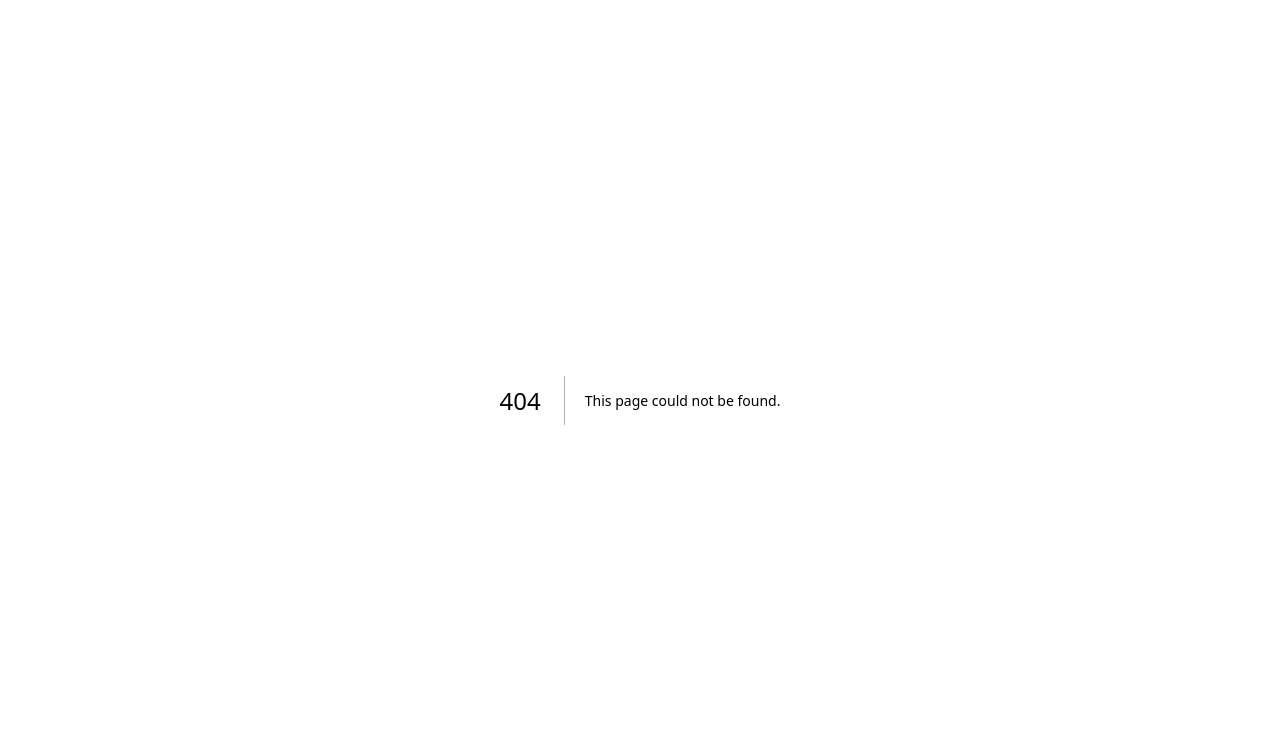
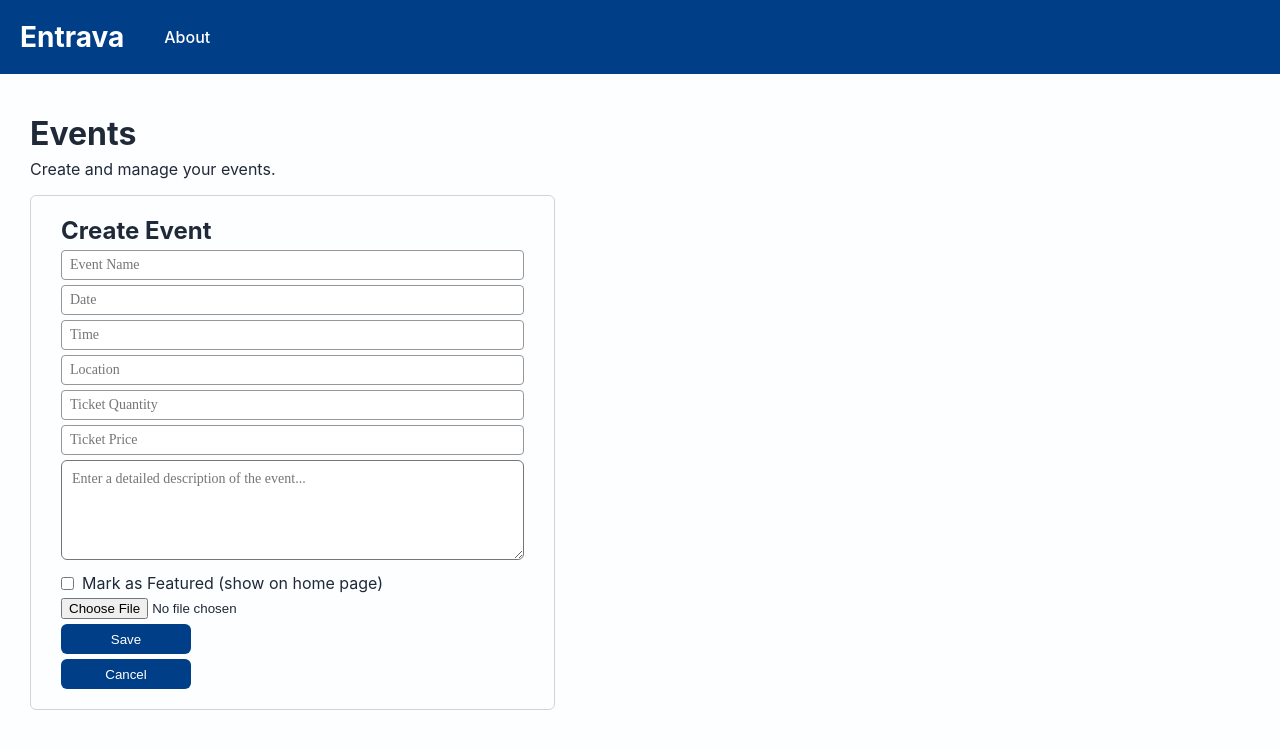
Before and after one commit to 7Hector27/nextjs-ticketing-app, a Next.js app: page /dash/events in a window 1280 px wide. Before the commit this address had no page. Shown: the top 748 px of the page. Built offline with nearby package versions, Linux system fonts and the light colour scheme; no server answers.

Commit message:
created event page and eventForm component

```diff
--- /dev/null
+++ b/components/EventForm/EventForm.module.scss
@@ -0,0 +1,48 @@
+.eventForm {
+  .form {
+    border: 1px solid lightgray;
+    padding: 20px 30px;
+    border-radius: 6px;
+    display: flex;
+    flex-direction: column;
+    max-width: 525px;
+    gap: 5px;
+    .formHeader {
+      > h2 {
+        font-size: 20px;
+      }
+    }
+    .input {
+      background-color: white;
+      border: 1px solid #979797;
+      border-radius: 4px;
+      height: 30px;
+      padding: 8px;
+      font-size: 14px;
+      font-family: hind;
+      color: #181818;
+      cursor: pointer;
+    }
+    .textArea {
+      min-height: 100px;
+      background-color: white;
+      border-radius: 6px;
+      padding: 10px;
+      font-size: 14px;
+      font-family: hind;
+      cursor: pointer;
+    }
+    .button {
+      width: 130px;
+      height: 30px;
+      border: none;
+      border-radius: 6px;
+      background-color: #003f88;
+      color: white;
+      cursor: pointer;
+      &:hover {
+        background-color: #004ea7;
+      }
+    }
+  }
+}
--- /dev/null
+++ b/components/EventForm/EventForm.tsx
@@ -0,0 +1,83 @@
+import React from "react";
+
+import styles from "./EventForm.module.scss";
+const EventForm = () => {
+  return (
+    <div className={styles.eventForm}>
+      <form onSubmit={() => {}} className={styles.form}>
+        <h2 className={styles.formHeader}>Create Event</h2>
+        <input
+          type="text"
+          id="name"
+          name="name"
+          placeholder="Event Name"
+          className={styles.input}
+          required
+        />
+        <input
+          type="text"
+          id="date"
+          name="date"
+          placeholder="Date "
+          className={styles.input}
+          required
+        />
+        <input
+          type="text"
+          id="time"
+          name="time"
+          placeholder="Time"
+          className={styles.input}
+          required
+        />
+        <input
+          type="text"
+          id="location"
+          name="location"
+          placeholder="Location"
+          className={styles.input}
+          required
+        />
+        <input
+          type="text"
+          id="quantity"
+          name="quantity"
+          placeholder="Ticket Quantity"
+          className={styles.input}
+          required
+        />
+        <input
+          type="text"
+          id="price"
+          name="price"
+          placeholder="Ticket Price"
+          className={styles.input}
+          required
+        />
+        <textarea
+          id="description"
+          name="description"
+          placeholder="Enter a detailed description of the event..."
+          className={styles.textArea}
+        />
+        <label
+          style={{ display: "flex", alignItems: "center", marginTop: "8px" }}
+        >
+          <input type="checkbox" name="featured" />
+          <span style={{ marginLeft: "8px" }}>
+            Mark as Featured (show on home page)
+          </span>
+        </label>
+        <input type="file" accept="image/*" onChange={() => {}} required />
+        <button type="button" className={styles.button} onClick={() => {}}>
+          Save
+        </button>
+        <button type="button" className={styles.button} onClick={() => {}}>
+          Cancel
+        </button>
+      </form>
+    </div>
+  );
+};
+
+export default EventForm;
--- /dev/null
+++ b/components/EventForm/index.ts
@@ -0,0 +1 @@
+export { default } from "./EventForm";
--- a/components/Navbar/NavBar.module.scss
+++ b/components/Navbar/NavBar.module.scss
@@ -5,8 +5,6 @@
     align-items: center;
     justify-content: space-between;
     padding: 20px;
-
-    // #182b44
     .navLinks {
       display: flex;
       align-items: center;
--- a/components/Navbar/Navbar.tsx
+++ b/components/Navbar/Navbar.tsx
@@ -32,12 +32,14 @@ const Navbar = () => {
           </Link>
           {!role && <Link href="/about">About</Link>}
           {role && currentPath !== "/dash" && <Link href="/dash">Dash</Link>}
-          {role === "admin" && <Link href="/events">Events</Link>}
+          {role === "admin" && <Link href="/dash/events">Events</Link>}
           {role && <Link href="/dash/scanner"> Scanner</Link>}
         </div>
-        <div className={styles.rightSideNav}>
-          <button onClick={() => logout()}>Log Out</button>
-        </div>
+        {role && (
+          <div className={styles.rightSideNav}>
+            <button onClick={() => logout()}>Log Out</button>
+          </div>
+        )}
       </nav>
     </div>
   );
--- a/pages/dash/styles.module.scss
+++ b/pages/dash/dash.module.scss
@@ -30,12 +30,16 @@
     justify-content: center;
     gap: 30px;
     padding: 40px 0 80px;
-    button {
+    .createBtn,
+    .scannerBtn {
       width: 180px;
       height: 38px;
       border: none;
       border-radius: 5px;
       cursor: pointer;
+      display: flex;
+      align-items: center;
+      justify-content: center;
     }
     .createBtn {
       background-color: #003f88;
--- /dev/null
+++ b/pages/dash/events/index.module.scss
@@ -0,0 +1,26 @@
+.events {
+  background-color: #fdfeff;
+  height: 100vh;
+  color: #1f2937;
+  font-family: "Inter", sans-serif;
+  height: 100vh;
+
+  .body {
+    padding: 40px 30px;
+    .header {
+      display: flex;
+      flex-direction: column;
+      > h2 {
+        font-size: 32px;
+        padding-bottom: 6px;
+      }
+      > p {
+        font-size: 16px;
+        padding-bottom: 16px;
+      }
+    }
+
+    .eventsList {
+    }
+  }
+}
--- /dev/null
+++ b/pages/dash/events/index.tsx
@@ -0,0 +1,31 @@
+import React, { useState } from "react";
+
+import EventForm from "@/components/EventForm";
+import Navbar from "@/components/Navbar";
+
+import styles from "./index.module.scss";
+const Events = () => {
+  const [file, setFile] = useState<File | null>(null);
+
+  const handleFileChange = (e: React.ChangeEvent<HTMLInputElement>) => {
+    if (e.target.files && e.target.files.length > 0) {
+      setFile(e.target.files[0]);
+    }
+  };
+
+  return (
+    <div className={styles.events}>
+      <Navbar />
+      <div className={styles.body}>
+        <div className={styles.header}>
+          <h2>Events</h2>
+          <p>Create and manage your events.</p>
+        </div>
+        <EventForm />
+        <div className={styles.eventsList}></div>
+      </div>
+    </div>
+  );
+};
+
+export default Events;
```
Also changed, not shown: pages/dash/index.tsx (+8 -4 lines).
